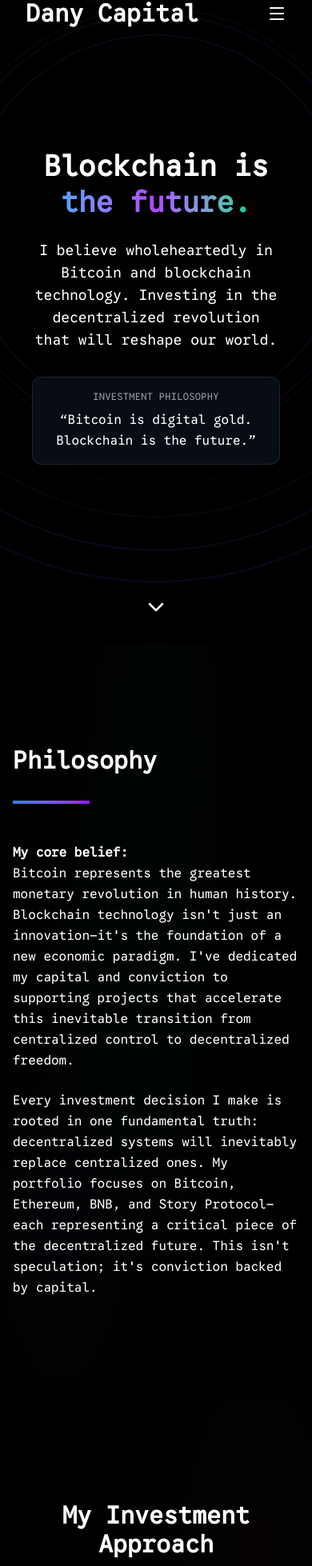
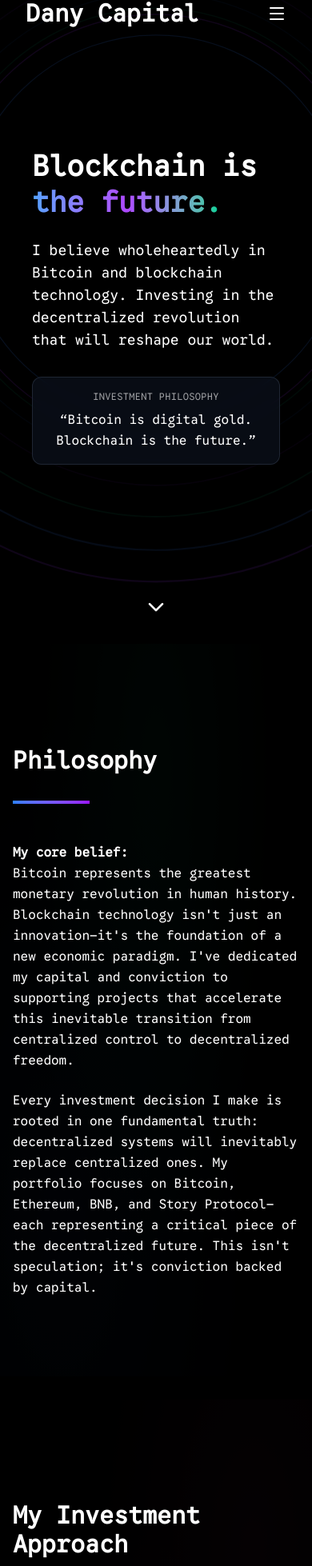
Before and after one commit to danyakmallun9999/nextjs-capital-website, a Next.js app: page / in a window 390 px wide. Shown: the part 39-1997 px from the top of the page at 80% size. Built offline with nearby package versions, Linux system fonts and the light colour scheme.

Commit message:
feat: ubah rata kiri

```diff
--- a/src/app/layout.tsx
+++ b/src/app/layout.tsx
@@ -67,8 +67,8 @@
     title: "Dany Capital - Bitcoin & Blockchain Investment",
     description: "I believe wholeheartedly in Bitcoin and blockchain technology. Investing in the decentralized revolution with conviction-based capital deployment.",
     images: ["/og-image.png"],
-    creator: "@danycapital",
-    site: "@danycapital",
+    creator: "@danyakmallun",
+    site: "@danyakmallun",
   },
   verification: {
     google: "google-site-verification-code-here",
@@ -89,20 +89,20 @@
     "@context": "https://schema.org",
     "@type": "Organization",
     name: "Dany Capital",
-    url: "https://dany-capital.vercel.app", // Change to your actual website URL
-    logo: "https://dany-capital.vercel.app/og-image.png",
+    url: "https://capital.danyakmallu.com", // Change to your actual website URL
+    logo: "https://capital.danyakmallu.com/og-image.png",
     description: "I believe wholeheartedly in Bitcoin and blockchain technology. Investing in the decentralized revolution with conviction-based capital deployment.",
     foundingDate: "2024",
     industry: "Financial Services",
     speciality: ["Bitcoin Investment", "Blockchain Technology", "Cryptocurrency", "Venture Capital"],
     sameAs: [
-      "https://twitter.com/danycapital",
-      "https://linkedin.com/company/dany-capital"
+      "https://twitter.com/danyakmallun",
+      "https://linkedin.com/in/danyakmallun"
     ],
     contactPoint: {
       "@type": "ContactPoint",
       contactType: "Investment Inquiries",
-      url: "https://dany-capital.vercel.app" // Change to your actual website URL
+      url: "https://capital.danyakmallu.com" // Change to your actual website URL
     }
   };
 
--- a/src/app/page.tsx
+++ b/src/app/page.tsx
@@ -112,13 +112,13 @@
           </div>
         </motion.div>
 
-        <div className="relative z-10 text-center max-w-6xl mx-auto px-6">
+        <div className="relative z-10 text-center sm:text-center w-full sm:max-w-6xl mx-auto px-6">
           <motion.div
             initial={{ opacity: 0, y: 50 }}
             animate={{ opacity: 1, y: 0 }}
             transition={{ duration: 0.8, delay: 0.2 }}
           >
-            <h1 className="text-4xl sm:text-5xl md:text-6xl lg:text-8xl font-bold mb-6 sm:mb-8 leading-tight px-4 sm:px-0">
+            <h1 className="text-4xl sm:text-5xl md:text-6xl lg:text-8xl font-bold mb-6 sm:mb-8 leading-tight text-left sm:text-center px-4 sm:px-0">
               Blockchain is
               <br />
                <span className="bg-gradient-to-r from-blue-400 via-purple-500 to-emerald-400 bg-clip-text text-transparent">
@@ -128,7 +128,7 @@
           </motion.div>
 
           <AnimatedText variant="fadeUp" delay={0.4} duration={0.8}>
-             <p className="text-lg sm:text-xl md:text-2xl text-white mb-8 sm:mb-12 max-w-3xl mx-auto px-4 sm:px-0">
+             <p className="text-lg sm:text-xl md:text-2xl text-white mb-8 sm:mb-12 text-left sm:text-center max-w-none sm:max-w-3xl mx-0 sm:mx-auto px-4 sm:px-0">
               I believe wholeheartedly in Bitcoin and blockchain technology.
               Investing in the decentralized revolution that will reshape our world.
             </p>
@@ -235,9 +235,9 @@
           radial-gradient(ellipse at 80% 20%, rgba(236, 72, 153, 0.15) 0%, transparent 50%)
         `}
       >
-        <div className="max-w-7xl mx-auto px-4 sm:px-6 lg:px-12">
+        <div className="w-full sm:max-w-7xl mx-auto px-4 sm:px-6 lg:px-12">
           <AnimatedText variant="fadeUp" delay={0.1}>
-            <h2 className="text-3xl sm:text-4xl md:text-5xl lg:text-6xl font-bold text-center mb-12 sm:mb-20">My Investment Approach</h2>
+            <h2 className="text-3xl sm:text-4xl md:text-5xl lg:text-6xl font-bold text-left sm:text-center mb-12 sm:mb-20">My Investment Approach</h2>
           </AnimatedText>
 
           <div className="grid md:grid-cols-2 gap-8 sm:gap-12 md:gap-16 items-center">
```
